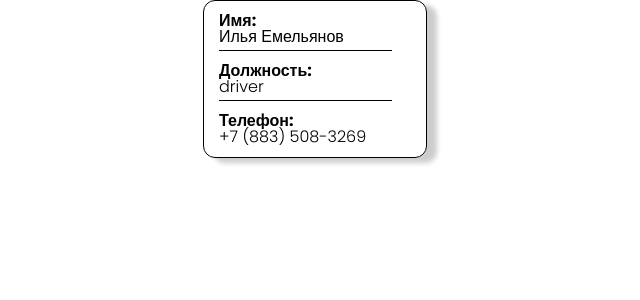
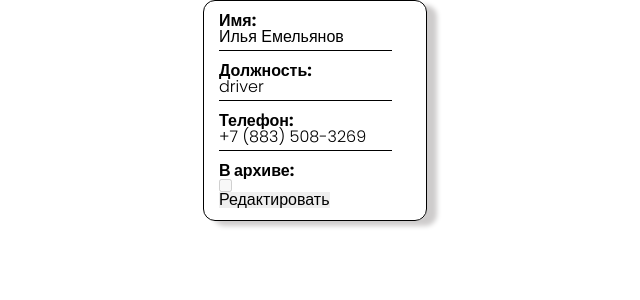
Before and after one commit to fermer123/pizza, a React app: page /employee/1 in a window 1280 px wide. Shown: the top 300 px of the page, without its empty margins (325-965 px from the left). Built offline with nearby package versions, Linux system fonts and the light colour scheme; data requests are answered from the project's data file.

Commit message:
filter and addemployee

```diff
--- a/src/components/filterItems/FilterItems.module.scss
+++ b/src/components/filterItems/FilterItems.module.scss
@@ -1,3 +1,6 @@
 .filter_container {
   display: flex;
+  align-items: center;
+  gap: 15px;
+  flex-wrap: wrap;
 }
--- a/src/components/store/action/employeesAction.ts
+++ b/src/components/store/action/employeesAction.ts
@@ -41,7 +41,7 @@ export const addEmployee =
 export const editEmployee =
   (newEmployee: Employee) => async (dispatch: Dispatch<EmployeeActions>) => {
     try {
-      await axios.patch(`items/${newEmployee.id}`, {...newEmployee});
+      await axios.patch(`employees/${newEmployee.id}`, {...newEmployee});
       dispatch({
         type: EActionTypes.UPDATE_EMPLOYEE,
         payload: newEmployee,
--- a/src/components/store/action/filterEmployeesAction.ts
+++ b/src/components/store/action/filterEmployeesAction.ts
@@ -1,25 +1,11 @@
-import {Dispatch} from 'redux';
-import {EActionTypes, EmployeeActions} from '../reducers/employyesTypes';
+import {EActionTypes} from '../reducers/employyesTypes';
 
-export const filterByRole =
-  (role: string) => (dispatch: Dispatch<EmployeeActions>) => {
-    try {
-      dispatch({
+export const filterByRole = (role: string) => ({
   type: EActionTypes.CHANGE_FILTER_ROLE,
   payload: role,
 });
-    } catch (error) {
-      console.log(error);
-    }
-  };
-export const filterByArchive =
-  (arc: boolean) => (dispatch: Dispatch<EmployeeActions>) => {
-    try {
-      dispatch({
+
+export const filterByArchive = (arc: boolean) => ({
   type: EActionTypes.CHANGE_FILTER_ARCHIVE,
   payload: arc,
 });
-    } catch (error) {
-      console.log(error);
-    }
-  };
--- a/src/components/store/reducers/employees/employeesReducer.ts
+++ b/src/components/store/reducers/employees/employeesReducer.ts
@@ -34,8 +34,9 @@ const employeesReducer = (
                 ...e,
                 name: action.payload.name,
                 role: action.payload.role,
-                phone: action.payload.role,
+                phone: action.payload.phone,
                 birthday: action.payload.birthday,
+                isArchive: action.payload.isArchive,
               }
             : e,
         ),
--- a/src/pages/employeeId/EmployeeId.tsx
+++ b/src/pages/employeeId/EmployeeId.tsx
@@ -1,19 +1,81 @@
 import {fetchItem} from '@src/components/store/action/employeesAction';
 import Employee from '@src/types';
-import {useEffect, useState} from 'react';
+import {useCallback, useEffect, useState} from 'react';
 import {useParams} from 'react-router-dom';
+import useInput from '@src/components/hooks/input';
+import RoleList from '@src/components/roleList/RoleList';
+import useCustomDispatch from '@src/components/hooks/useCustomDispatch';
 import style from './EmployeeId.module.scss';
 
 const EmployeeId = () => {
   const [data, setData] = useState({} as Employee);
+  const [edit, setEdit] = useState<boolean>(false);
+  const [archive, setArchive] = useState<boolean>(false);
+  const [selectRole, setSelectRole] = useState<string>('cook');
+  const changeName = useInput();
+  const changePhone = useInput();
+  const cnangeBirthday = useInput();
   const {id} = useParams();
+  const {editEmployee} = useCustomDispatch();
 
   useEffect(() => {
     fetchItem(id, setData);
   }, [id]);
-  const {name, role, phone} = data;
+
+  const changeRole = useCallback(
+    (e: React.ChangeEvent<HTMLSelectElement>) => {
+      setSelectRole(e.target.value);
+    },
+    [setSelectRole],
+  );
+
+  const changeArchive = useCallback(() => {
+    setArchive(!archive);
+  }, [archive]);
+
+  const onEditHandler = useCallback(() => {
+    setEdit(!edit);
+    if (
+      cnangeBirthday.value.length &&
+      changeName.value.length &&
+      changePhone.value.length
+    ) {
+      editEmployee({
+        id,
+        birthday: cnangeBirthday.value,
+        isArchive: archive,
+        name: changeName.value,
+        phone: changePhone.value,
+        role: selectRole,
+      });
+    }
+  }, [
+    archive,
+    changeName.value,
+    changePhone.value,
+    cnangeBirthday.value,
+    edit,
+    editEmployee,
+    id,
+    selectRole,
+  ]);
+
+  const {name, role, phone, isArchive} = data;
   return (
     <div className={style.employee_container}>
+      {edit ? (
+        <>
+          <input placeholder='имя' {...changeName} />
+          <input placeholder='телефон' {...changePhone} />
+          <input placeholder='дата рождения' {...cnangeBirthday} />
+          <RoleList role={selectRole} onChange={changeRole} />
+          <input
+            placeholder='в архиве'
+            type='checkbox'
+            onChange={changeArchive}
+          />
+        </>
+      ) : (
         <ul className={style.list}>
           <li className={style.list_item}>
             <p className={style.list_item_par}>Имя:</p>
@@ -27,7 +89,21 @@ const EmployeeId = () => {
             <p className={style.list_item_par}>Телефон:</p>
             <p className={style.list_item_atr}>{phone}</p>
           </li>
+          <li className={style.list_item}>
+            <p className={style.list_item_par}>В архиве:</p>
+            <input
+              className={style.list_item_atr}
+              disabled
+              type='checkbox'
+              checked={isArchive}
+            />
+          </li>
         </ul>
+      )}
+
+      <button onClick={onEditHandler} type='button'>
+        {edit ? 'сохранить' : 'редактировать'}
+      </button>
     </div>
   );
 };
```
Lines whose indentation alone changed are shown as unchanged.
